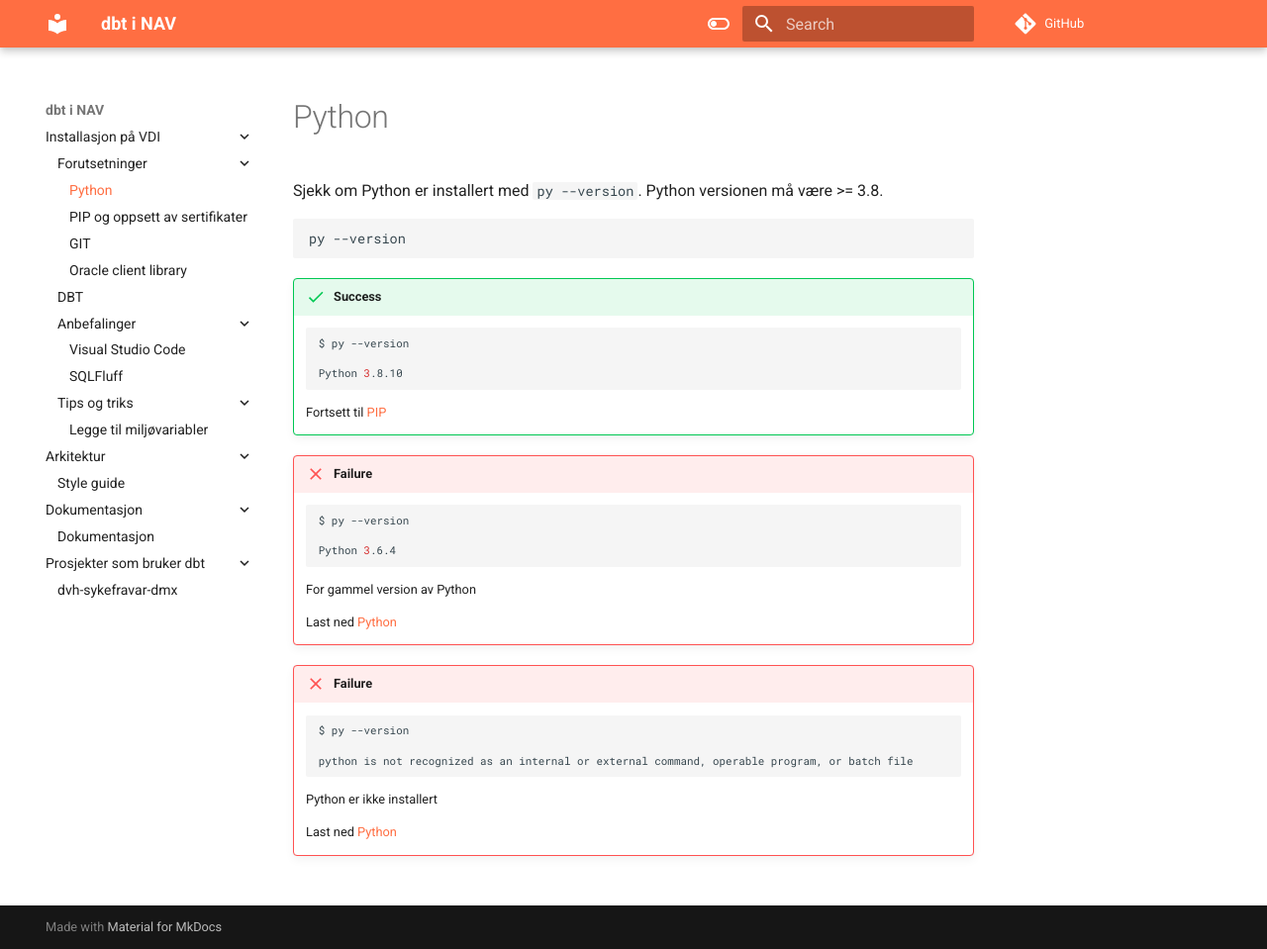
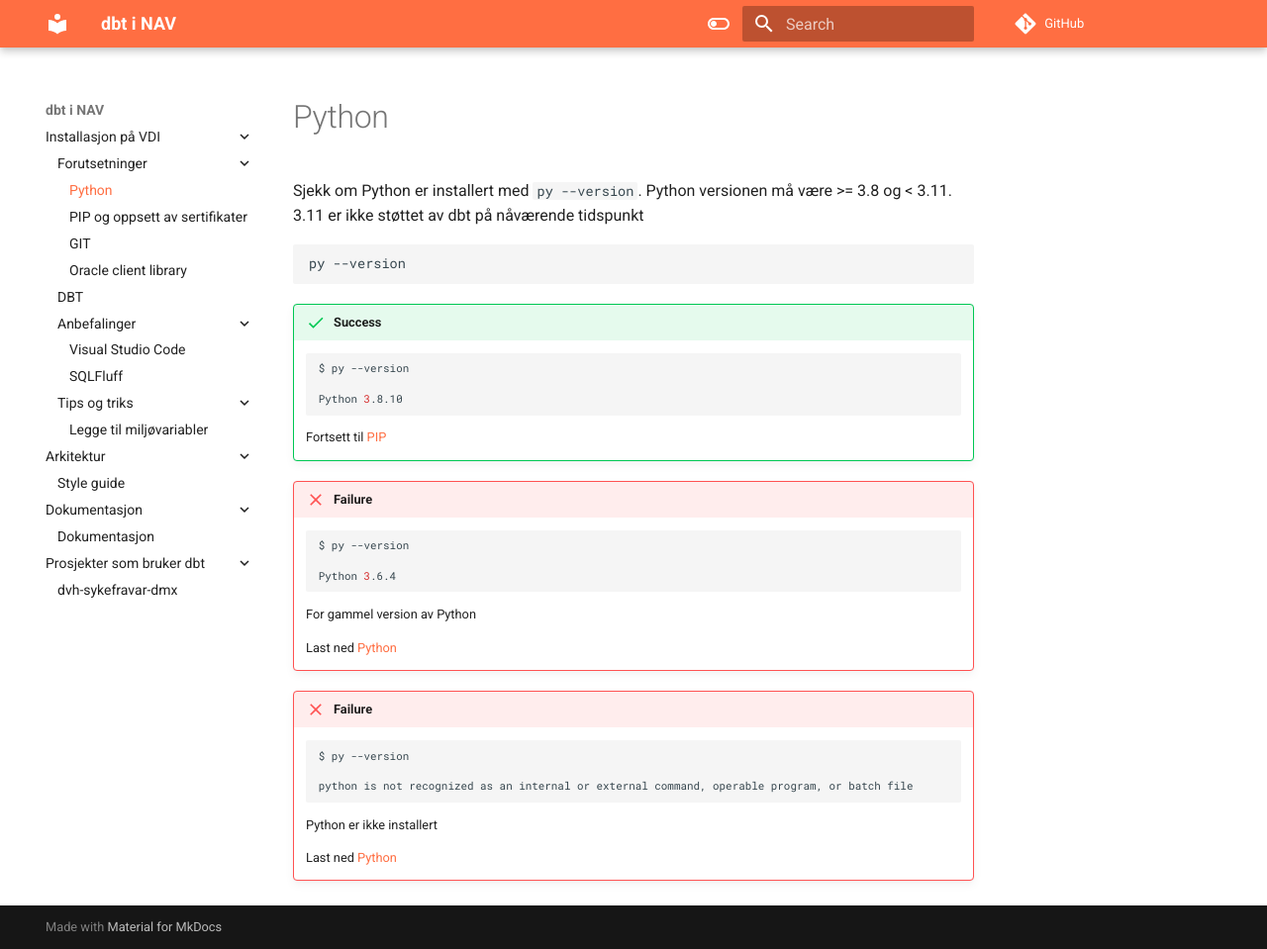
Before and after one commit to navikt/dbt-i-nav, an MkDocs documentation site: the page built from docs/vdi/python.md, in a window 1280 px wide and 959 px high. Shown: the whole window at 99% size. Built offline with MkDocs 1.6.1 and Material for MkDocs 9.7.7, drawn with Linux system fonts in a browser that asks for light colours; comment, search, counter and statistics services are not loaded.

Commit message:
Spesifiserte python versjon

````diff
--- a/docs/vdi/python.md
+++ b/docs/vdi/python.md
@@ -1,6 +1,6 @@
 # Python
 
-Sjekk om Python er installert med `py --version`. Python versionen må være >= 3.8.
+Sjekk om Python er installert med `py --version`. Python versionen må være >= 3.8 og < 3.11. 3.11 er ikke støttet av dbt på nåværende tidspunkt
 
 ```shell
 py --version
````
